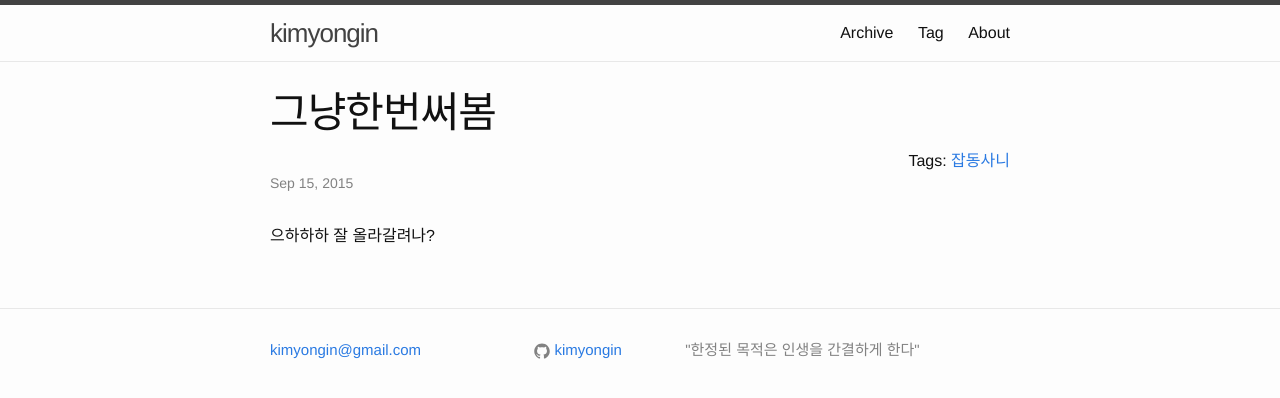
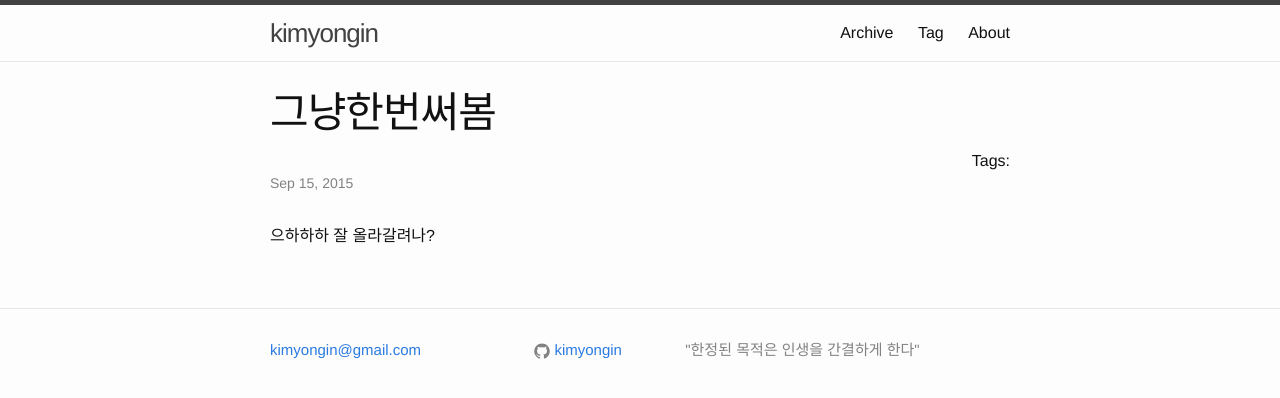
Before and after one commit to kimyongin/kimyongin.github.com, a Jekyll site: the page built from _posts/2015-09-15-first.markdown, in a window 1280 px wide. Shown: the top 398 px of the page. Built offline with Jekyll 4.4.1, drawn with Linux system fonts in a browser that asks for light colours.

Commit message:
Update 2015-09-15-first.markdown

```diff
--- a/_posts/2015-09-15-first.markdown
+++ b/_posts/2015-09-15-first.markdown
@@ -2,7 +2,6 @@
 layout: post
 title:  "그냥한번써봄"
 date:   2015-09-15 12:53:25
-tags: 잡동사니
 ---
 
 으하하하
```
